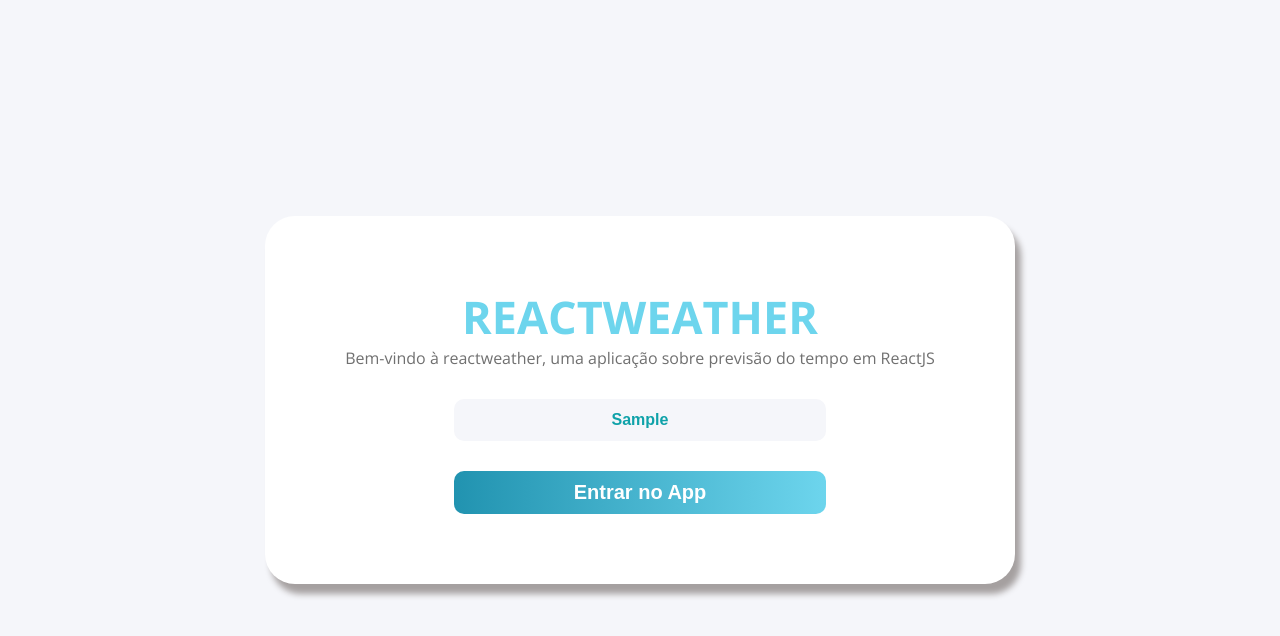
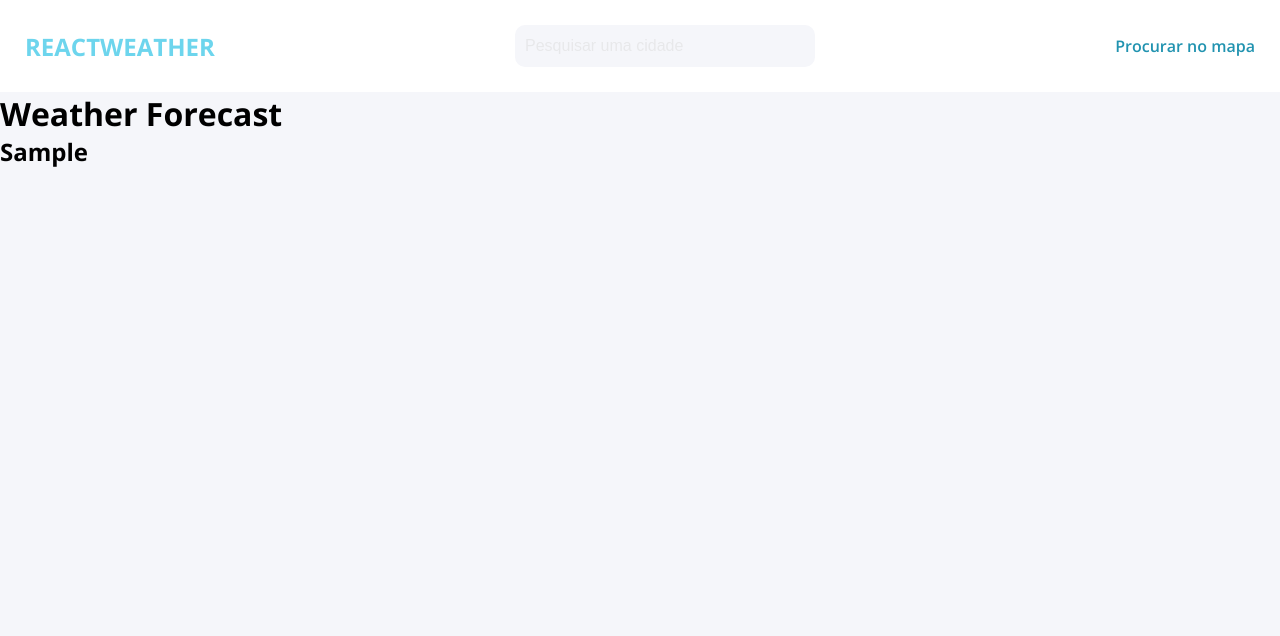
Before and after one commit to JoaoGil06/weather-react-app, a React (Create React App) app: page / in a window 1280 px wide. Both pictures are taken after typing "Sample" into the empty fields and a click on the button "Entrar no App". Shown: the top 636 px of the page. Built offline with nearby package versions, Linux system fonts and the light colour scheme.

Commit message:
Add Navbar component & implement context

```diff
--- a/src/App.js
+++ b/src/App.js
@@ -1,19 +1,20 @@
 import React from "react";
 import GlobalStyles from "./styles/GlobalStyles";
 
-import CityProvider from "./context/City";
+import { useCity } from "./context/City";
 
 import Login from "./pages/Login";
+import Weather from "./pages/Weather";
 
 function App() {
+  const { city } = useCity();
+
   return (
-    <CityProvider>
-      <div>
-        <Login />
+    <>
+      {city ? <Weather /> : <Login />}
 
-        <GlobalStyles />
-      </div>
-    </CityProvider>
+      <GlobalStyles />
+    </>
   );
 }
 
--- /dev/null
+++ b/src/components/Navbar/index.js
@@ -0,0 +1,37 @@
+import React, { useRef } from "react";
+
+import { useCity } from "../../context/City";
+
+import {
+  Container,
+  Logo,
+  Search,
+  Button,
+  NavElements,
+  NavElement,
+  Item,
+} from "./styles";
+
+const Navbar = () => {
+  const cityNameRef = useRef(null);
+  const { setCity } = useCity();
+
+  function handleSubmitCity(e) {
+    e.preventDefault();
+    setCity(cityNameRef.current.value);
+  }
+
+  return (
+    <Container>
+      <Logo>ReactWeather</Logo>
+      <form onSubmit={handleSubmitCity}>
+        <Search placeholder="Pesquisar uma cidade" ref={cityNameRef} />
+      </form>
+      <NavElements>
+        <NavElement>Procurar no mapa</NavElement>
+      </NavElements>
+    </Container>
+  );
+};
+
+export default Navbar;
--- /dev/null
+++ b/src/components/Navbar/styles.js
@@ -0,0 +1,56 @@
+import styled from "styled-components";
+
+export const Container = styled.nav`
+  display: flex;
+  justify-content: space-between;
+  align-items: center;
+
+  background: #fff;
+  padding: 25px;
+`;
+
+export const Logo = styled.h1`
+  text-transform: uppercase;
+  color: #6dd5ed;
+  font-size: 24px;
+`;
+
+export const Search = styled.input`
+  min-width: 300px;
+  background: #f5f6fa;
+  padding: 12px 10px;
+  font-size: 16px;
+  color: #0fa2a9;
+  border-radius: 10px;
+
+  &::placeholder {
+    color: #dbdbdb;
+    opacity: 0.5;
+  }
+`;
+
+export const Button = styled.button`
+  background: linear-gradient(90deg, #2193b0, #6dd5ed);
+  color: #fff;
+  width: 100%;
+  padding: 10px 0;
+  border-radius: 10px;
+  font-size: 20px;
+  cursor: pointer;
+`;
+
+export const NavElements = styled.ul`
+  list-style-type: none;
+`;
+
+export const NavElement = styled.li`
+  color: #2193b0;
+  font-weight: 600;
+  transform: opacity 0.2s;
+
+  &:hover {
+    opacity: 0.8;
+  }
+`;
+
+export const Item = styled.a``;
--- a/src/context/City.js
+++ b/src/context/City.js
@@ -3,7 +3,7 @@ import React, { createContext, useState, useContext } from "react";
 export const CityContext = createContext();
 
 export default function CityProvider({ children }) {
-  const [city, setCity] = useState("teste");
+  const [city, setCity] = useState("");
 
   return (
     <CityContext.Provider value={{ city, setCity }}>
--- a/src/index.js
+++ b/src/index.js
@@ -1,10 +1,13 @@
 import React from "react";
 import ReactDOM from "react-dom";
 import App from "./App";
+import CityProvider from "./context/City";
 
 ReactDOM.render(
   <React.StrictMode>
-    <App />
+    <CityProvider>
+      <App />
+    </CityProvider>
   </React.StrictMode>,
   document.getElementById("root")
 );
--- a/src/pages/Login/index.js
+++ b/src/pages/Login/index.js
@@ -1,4 +1,4 @@
-import React, { useState } from "react";
+import React, { useRef } from "react";
 
 import { useCity } from "../../context/City";
 
@@ -12,16 +12,12 @@ import {
 } from "./styles";
 
 const Login = () => {
+  const cityNameRef = useRef(null);
   const { city, setCity } = useCity();
-
-  function handleChangeCityName(e) {
-    setCity(e.currentTarget.value);
-  }
 
   function handleSubmitCity(e) {
     e.preventDefault();
-
-    console.log(city);
+    setCity(cityNameRef.current.value);
   }
 
   return (
@@ -32,15 +28,13 @@ const Login = () => {
           Bem-vindo à reactweather, uma aplicação sobre previsão do tempo em
           ReactJS
         </Paragraph>
-        <form>
+        <form onClick={handleSubmitCity}>
           <InsertCity
             type="text"
             placeholder="Insere o nome da tua cidade"
-            onChange={handleChangeCityName}
+            ref={cityNameRef}
           />
-          <Button type="submit" onClick={handleSubmitCity}>
-            Entrar no App
-          </Button>
+          <Button type="submit">Entrar no App</Button>
         </form>
       </Card>
     </Container>
--- /dev/null
+++ b/src/pages/Weather/index.js
@@ -0,0 +1,21 @@
+import React from "react";
+
+import Navbar from "../../components/Navbar";
+
+import { Container } from "./styles";
+
+import { useCity } from "../../context/City";
+
+const Weather = () => {
+  const { city } = useCity();
+
+  return (
+    <Container>
+      <Navbar />
+      <h1>Weather Forecast</h1>
+      <h2>{city}</h2>
+    </Container>
+  );
+};
+
+export default Weather;
--- /dev/null
+++ b/src/pages/Weather/styles.js
@@ -0,0 +1,3 @@
+import styled from "styled-components";
+
+export const Container = styled.div``;
```
